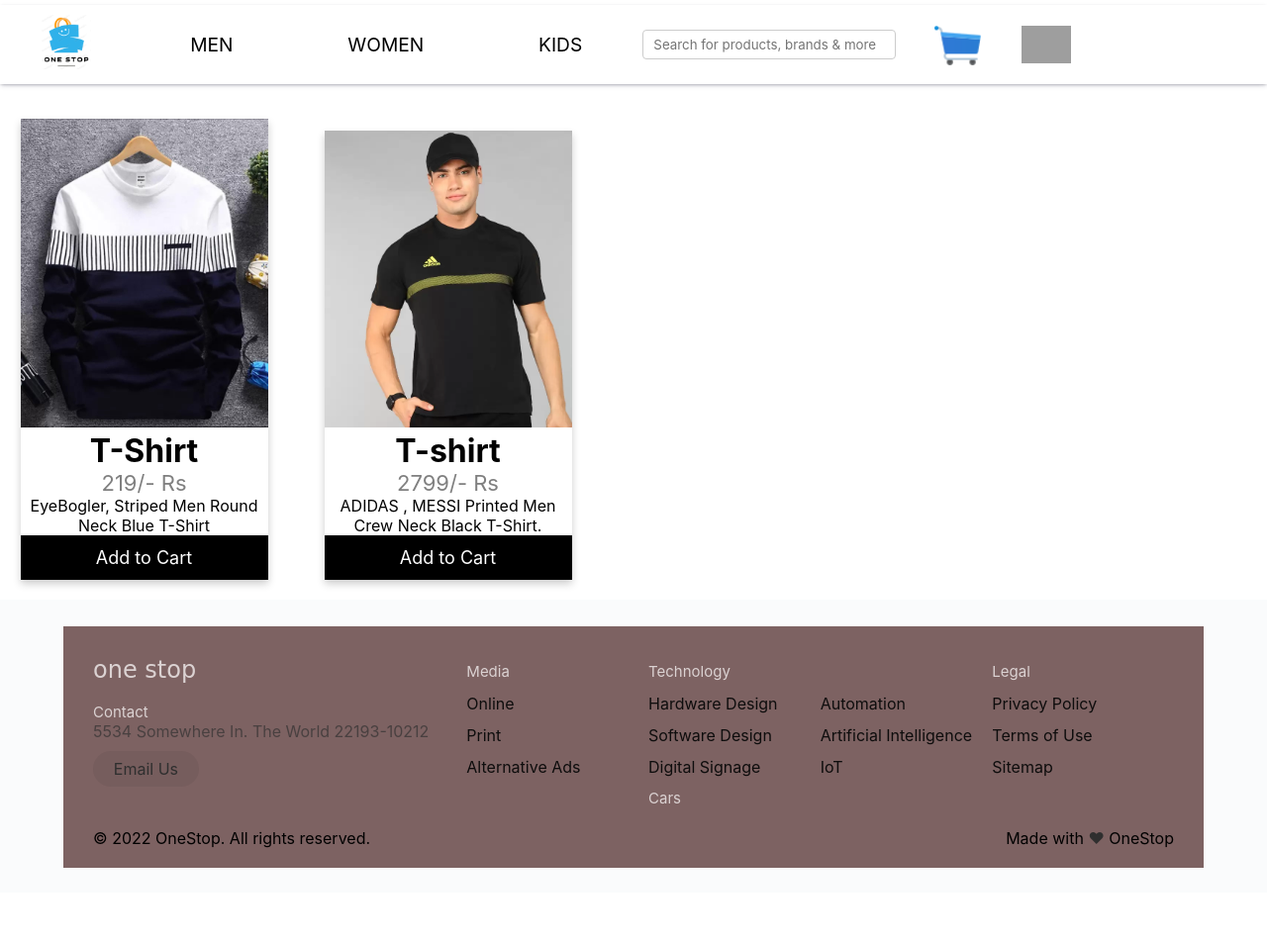
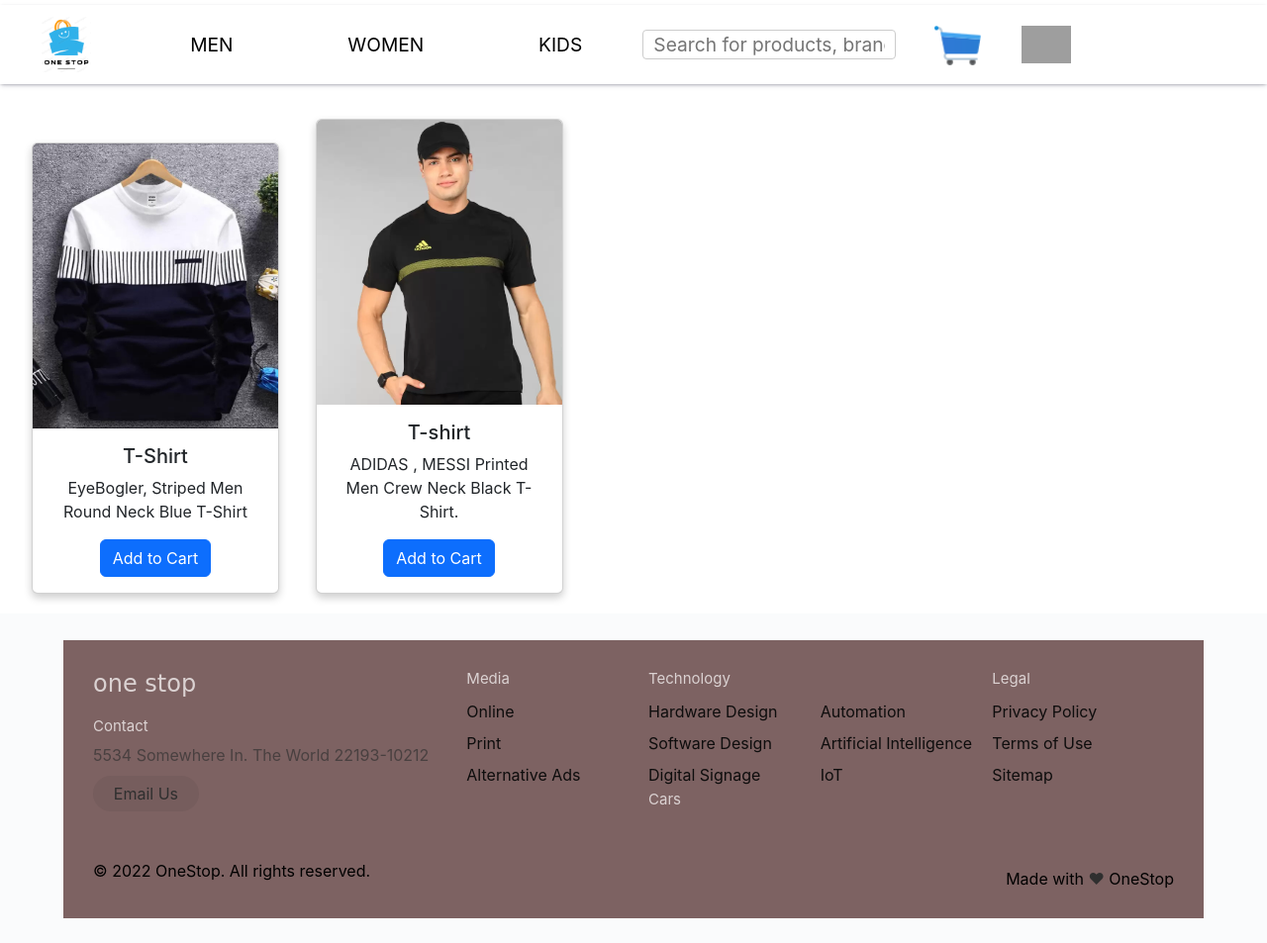
Before and after one commit to VarunJoshi10/E-comerce-website, a Django app: page /kids/ in a window 1280 px wide. Shown: the top 953 px of the page at 99% size. Before the commit the page ends 877 px from the top, so only its background shows below. Run offline with Django 4.2, Linux system fonts and the light colour scheme; data comes from the database, SQL or seed files in the repository; grey boxes are pictures that could not be loaded.

Commit message:
changed the cart

```diff
--- a/E_commerce/templates/kids_main.html
+++ b/E_commerce/templates/kids_main.html
@@ -9,6 +9,7 @@
     <link rel="stylesheet" href="/static/landing.css">
     <link rel="stylesheet" href="/static/land.css">
     <link rel="stylesheet" href="/static/cart.css">
+    <link rel="stylesheet" href="https://cdn.jsdelivr.net/npm/bootstrap@5.2.3/dist/css/bootstrap.min.css">
 
 
 </head>
@@ -40,16 +41,16 @@
         </div>
     </div>
     <div id="item-container">
+
       {% for i in kids_products %}
-      &emsp;
-      <div class="card">
-
-        <img src="{{ i.image.url }}" alt="Denim Jeans" style="width:100%">
-        <h1>{{ i.name }}</h1>
-        <p class="price">{{ i.price }}/- Rs</p>
-        <p>{{ i.description }}</p>
-        <p><button>Add to Cart</button></p>
-      </div>&emsp;&emsp;
+      <div class="card" style="width: 18rem; display: inline-block; margin-left: 2rem;">
+        <img src="{{ i.image.url }}" class="card-img-top" alt="..." style="height: 18rem;">
+        <div class="card-body">
+          <h5 class="card-title">{{ i.name }}</h5>
+          <p class="card-text">{{ i.description }} </p>
+          <a href="#" class="btn btn-primary">Add to Cart</a>
+        </div>
+      </div>
       {% endfor %}
     </div>
 
```
